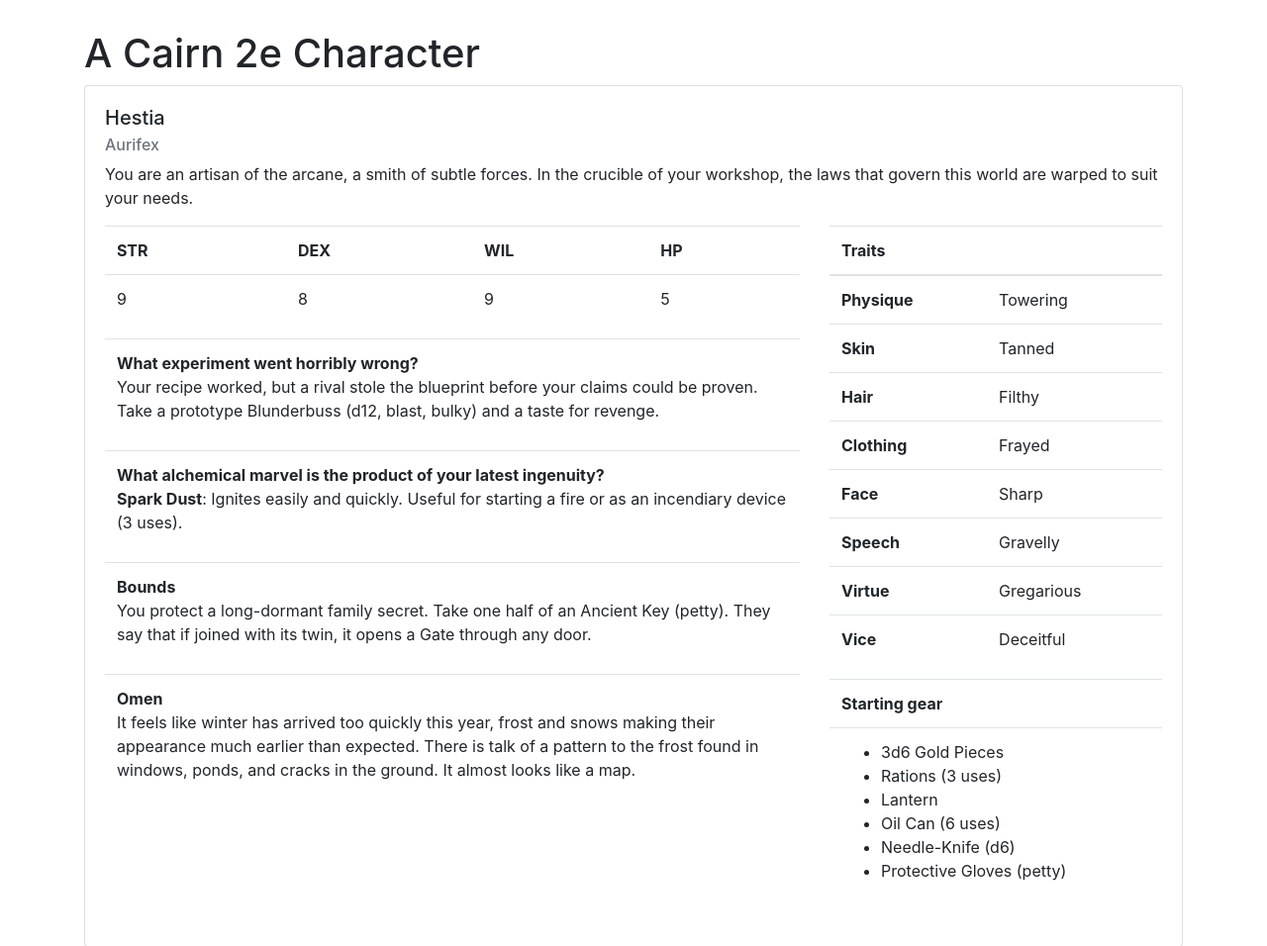
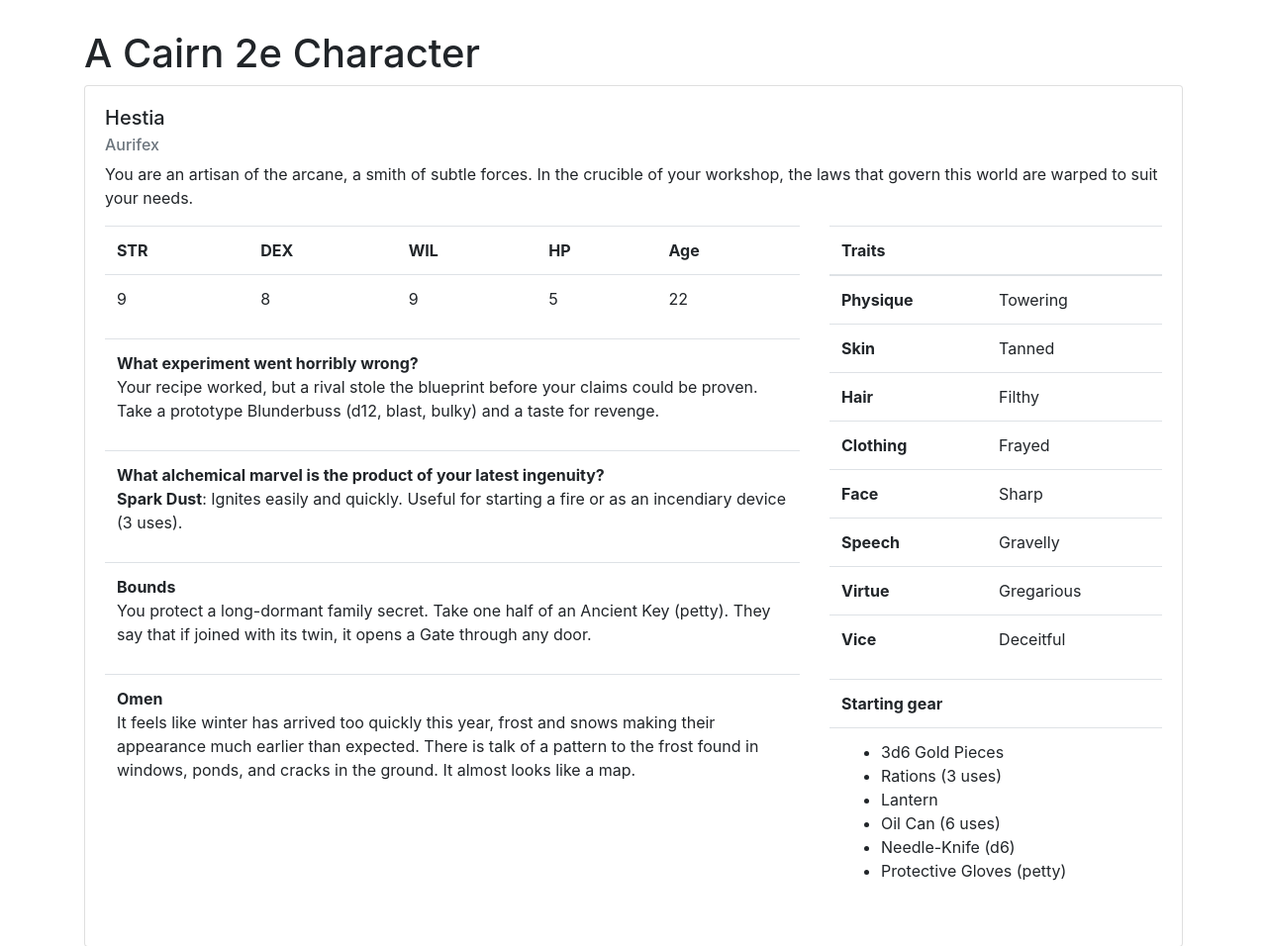
Before and after one commit to philippe-lemaire/cairn2e, a Django app: page /chargen/random in a window 1280 px wide. Shown: the part 56-1012 px from the top of the page at 99% size. Run offline with Django 5.2, Linux system fonts and the light colour scheme; some libraries are stand-ins or nearby versions.

Commit message:
age added

```diff
--- a/chargen/character.py
+++ b/chargen/character.py
@@ -66,3 +66,4 @@ class Character:
             "vice": choice(vice),
         }
         self.name = choice(names)
+        self.age = roll("2d10") + 10
--- a/chargen/templates/chargen/generate_character.html
+++ b/chargen/templates/chargen/generate_character.html
@@ -18,12 +18,14 @@
                 <th>DEX</th>
                 <th>WIL</th>
                 <th>HP</th>
+                <th>Age</th>
             </tr>
             <tr>
                 <td>{{char.STR}}</td>
                 <td>{{char.DEX}}</td>
                 <td>{{char.WIL}}</td>
                 <td>{{char.HP}}</td>
+                <td>{{char.age}}</td>
             </tr>
             </table>
             <table class="table">
```
